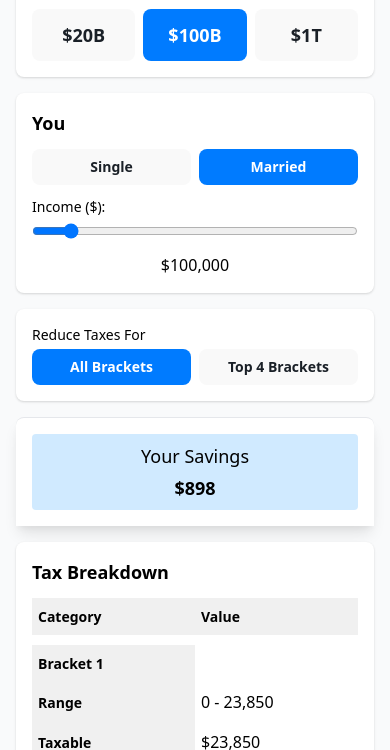
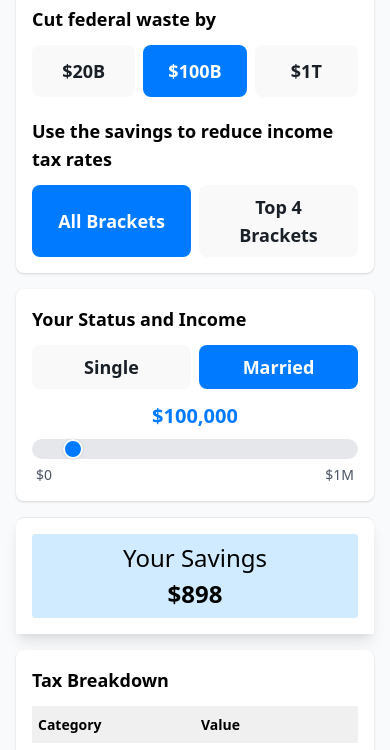
Before and after one commit to pbrunelle/doge-tax-cuts, a plain HTML site: page index.html in a window 390 px wide. Shown: the part 107-857 px from the top of the page. Drawn offline with nearby package versions, Linux system fonts and the light colour scheme.

Commit message:
Good mobile look

```diff
--- a/index.html
+++ b/index.html
@@ -121,6 +121,45 @@
         max-width: 100%;
       }
     }
+
+    /* Custom slider styling */
+    input[type="range"] {
+      -webkit-appearance: none;
+      height: 20px;
+      border-radius: 10px;
+      background: #e5e7eb;
+      outline: none;
+    }
+
+    input[type="range"]::-webkit-slider-thumb {
+      -webkit-appearance: none;
+      appearance: none;
+      width: 20px;
+      height: 20px;
+      border-radius: 50%;
+      background: #007bff;
+      cursor: pointer;
+      border: 2px solid white;
+      box-shadow: 0 0 2px rgba(0,0,0,0.2);
+    }
+
+    input[type="range"]::-moz-range-thumb {
+      width: 20px;
+      height: 20px;
+      border-radius: 50%;
+      background: #007bff;
+      cursor: pointer;
+      border: 2px solid white;
+      box-shadow: 0 0 2px rgba(0,0,0,0.2);
+    }
+
+    .income-display {
+      font-size: 1.25rem;
+      font-weight: bold;
+      color: #007bff;
+      text-align: center;
+      margin: 0.5rem 0;
+    }
   </style>
 </head>
 
@@ -195,53 +234,60 @@
   <!-- Mobile only -->
   <div class="max-w-lg mx-auto p-4 space-y-4 mobile-only">
     <!-- Header -->
-    <h1 class="text-xl font-bold text-center mb-4">How Much Will DOGE Save You?</h1>
+    <h1 class="text-2xl font-bold text-center mb-4">How Much Will DOGE Save You?</h1>
 
     <!-- Tax Cut Options -->
     <div class="bg-white rounded-lg shadow p-4">
-      <h2 class="text-lg font-bold mb-3">Federal Waste Cut</h2>
+      <h2 class="text-lg font-bold mb-3">Cut federal waste by</h2>
       <div class="flex justify-between space-x-2">
         <button onclick="setTaxCut(20, 'mobile')" id="btn20Mobile" class="flex-1 bg-light-blue text-dark-blue px-2 py-3 rounded-lg text-lg font-bold">$20B</button>
         <button onclick="setTaxCut(100, 'mobile')" id="btn100Mobile" class="flex-1 bg-selected-blue text-white px-2 py-3 rounded-lg text-lg font-bold">$100B</button>
         <button onclick="setTaxCut(1000, 'mobile')" id="btn1000Mobile" class="flex-1 bg-light-blue text-dark-blue px-2 py-3 rounded-lg text-lg font-bold">$1T</button>
       </div>
       <input type="hidden" id="taxCutMobile" value="100">
+      <div class="mt-5">
+        <label class="block text-lg font-bold font-medium mb-3">Use the savings to reduce income tax rates</label>
+        <div class="flex space-x-2">
+          <button onclick="setBrackets('all', 'mobile')" id="allMobile" class="flex-1 bg-light-blue text-dark-blue px-4 py-2 rounded-lg text-lg font-bold">All Brackets</button>
+          <button onclick="setBrackets('top4', 'mobile')" id="top4Mobile" class="flex-1 bg-selected-blue text-white px-4 py-2 rounded-lg text-lg font-bold">Top 4 Brackets</button>
+        </div>
+      </div>
     </div>
 
     <!-- Input Fields -->
     <div class="bg-white rounded-lg shadow p-4">
-      <h2 class="text-lg font-bold mb-3">You</h2>
+      <h2 class="text-lg font-bold mb-3">Your Status and Income</h2>
       <div class="space-y-3">
         <div>
           <div class="flex space-x-2">
-            <button onclick="setMaritalStatus('single', 'mobile')" id="singleMobile" class="flex-1 bg-light-blue text-dark-blue px-4 py-2 rounded-lg text-sm font-bold">Single</button>
-            <button onclick="setMaritalStatus('married', 'mobile')" id="marriedMobile" class="flex-1 bg-selected-blue text-white px-4 py-2 rounded-lg text-sm font-bold">Married</button>
+            <button onclick="setMaritalStatus('single', 'mobile')" id="singleMobile" class="flex-1 bg-light-blue text-dark-blue px-4 py-2 rounded-lg text-lg font-bold">Single</button>
+            <button onclick="setMaritalStatus('married', 'mobile')" id="marriedMobile" class="flex-1 bg-selected-blue text-white px-4 py-2 rounded-lg text-lg font-bold">Married</button>
           </div>
         </div>
         <div>
-          <label class="block text-sm font-medium mb-1">Income ($):</label>
-          <input type="range" id="incomeMobile" min="0" max="1000000" value="100000" class="w-full" oninput="formatAndCalculate('mobile')">
-          <div id="incomeValueMobile" class="text-center mt-2">$100,000</div>
-        </div>
-      </div>
-    </div>
-
-    <div class="bg-white rounded-lg shadow p-4">
-      <div class="space-1-3">
-          <label class="block text-sm font-medium mb-1">Reduce Taxes For</label>
-        <div class="flex space-x-2">
-          <button onclick="setBrackets('all', 'mobile')" id="allMobile" class="flex-1 bg-light-blue text-dark-blue px-4 py-2 rounded-lg text-sm font-bold">All Brackets</button>
-          <button onclick="setBrackets('top4', 'mobile')" id="top4Mobile" class="flex-1 bg-selected-blue text-white px-4 py-2 rounded-lg text-sm font-bold">Top 4 Brackets</button>
+          <div class="income-display" id="incomeValueMobile">$100,000</div>
+          <input type="range"
+                 id="incomeMobile"
+                 min="0"
+                 max="1000000"
+                 value="100000"
+                 step="1000"
+                 class="w-full"
+                 oninput="formatAndCalculate('mobile')">
+          <div class="flex justify-between text-sm text-gray-600 px-1">
+            <span>$0</span>
+            <span>$1M</span>
+          </div>
         </div>
       </div>
     </div>
 
     <!-- Sticky Tax Summary -->
     <div class="sticky-summary bg-white shadow-lg rounded-t-lg p-4 border-t">
-      <div class="grid grid-cols-1 gap-2 text-center">
+      <div class="grid grid-cols-1 gap-2s text-center">
         <div class="p-2 rounded savings-cell">
-          <div class="text-lg font-medium mb-1">Your Savings</div>
-          <div id="savingsMobile" class="text-lg font-bold"></div>
+          <div class="text-2xl font-medium mb-1">Your Savings</div>
+          <div id="savingsMobile" class="text-2xl font-bold"></div>
         </div>
       </div>
     </div>
```
